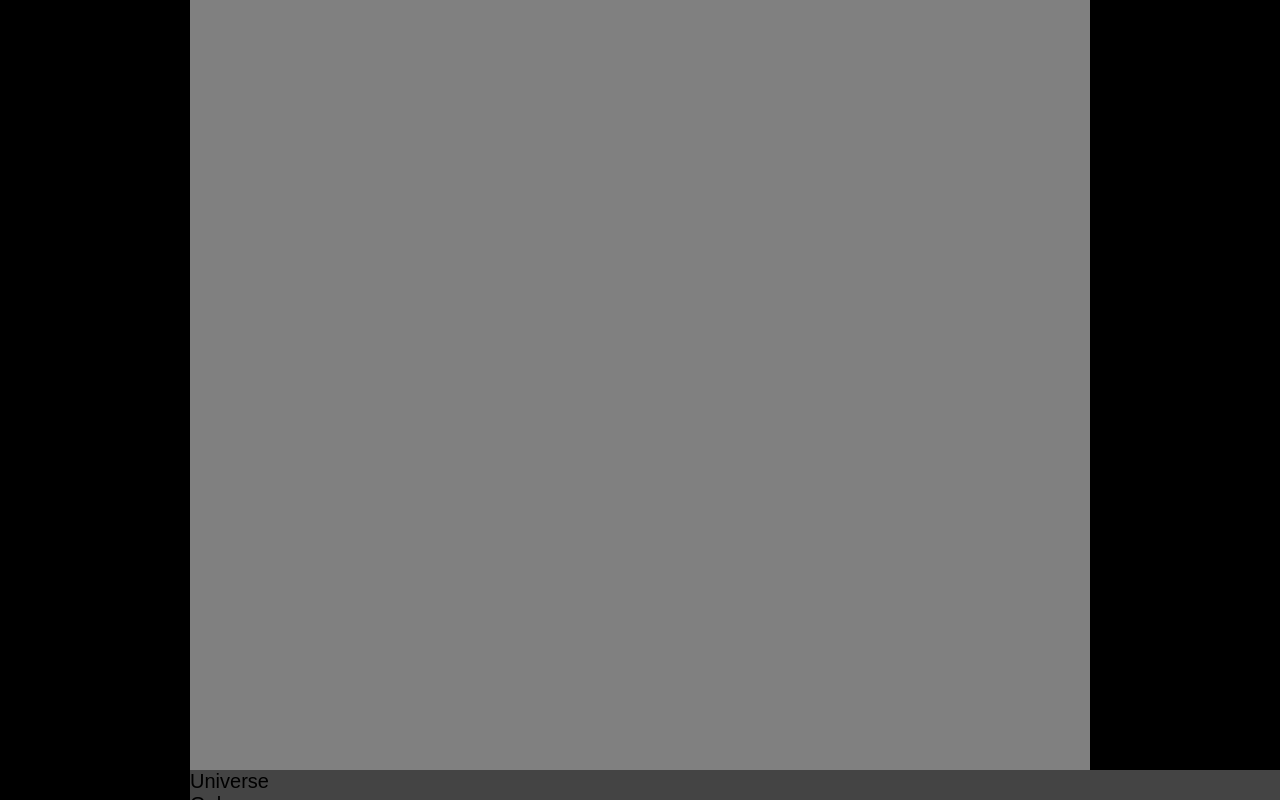
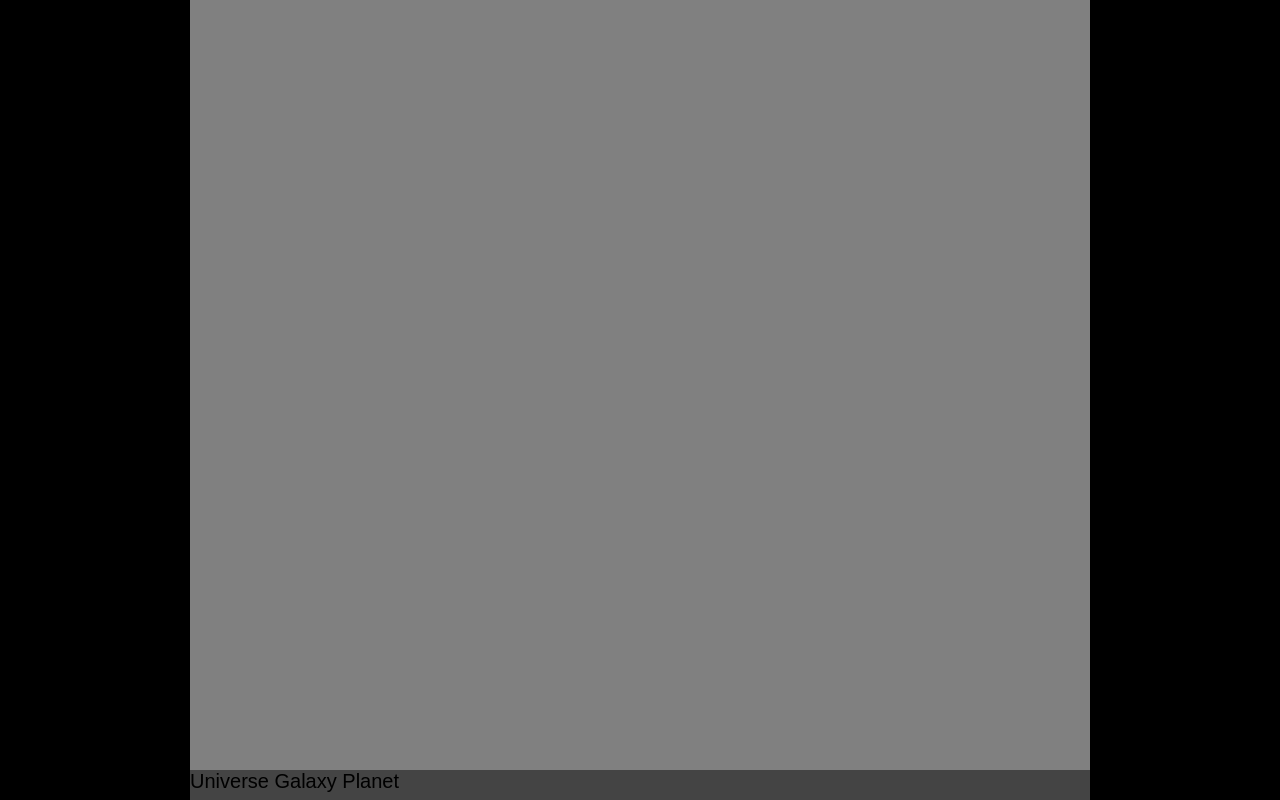
Before and after one commit to rowantrees/rowantrees.github.io, a plain HTML site: page SpaceBlob/index.html in a window 1280 px wide. Drawn offline with Linux system fonts and the light colour scheme; files whose address does not match are found by name.

Commit message:
Update mainstyle.css

```diff
--- a/SpaceBlob/style/mainstyle.css
+++ b/SpaceBlob/style/mainstyle.css
@@ -5,6 +5,13 @@ body {
 	background-color:black;
 	height:100%;
 	margin:0;
+}
+
+.viewButton {
+	display:inline-block;
+	cursor:pointer;
+	text-align:center;
+	color:black;
 }
 
 #mainContainer {
@@ -32,7 +39,7 @@ body {
 	position:fixed;
 	bottom:0;
 	height:30px;
-	width:100%;
+	width:inherit;
 	background-color:#444444;
 	z-index:999;
 	display:block;
```
